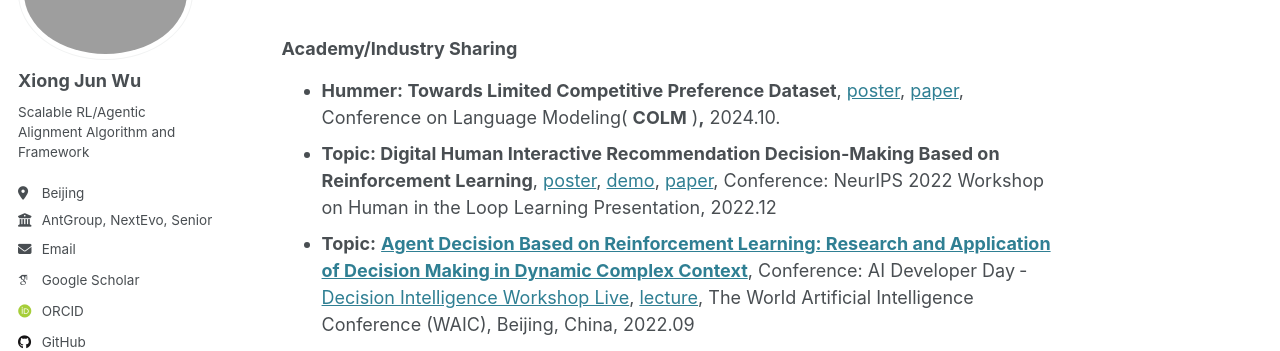
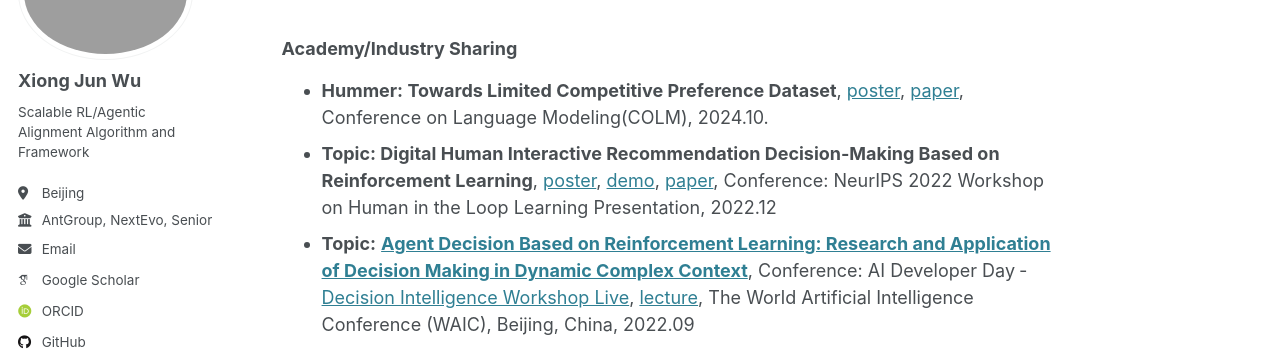
Before and after one commit to junwuxgi/junwuxgi.github.io, a Jekyll site: the page built from _pages/about.md, in a window 1280 px wide and 900 px high, scrolled down 330 px. Shown: the part 180-531 px from the top of the window. Built offline with Jekyll 4.4.1, drawn with Linux system fonts in a browser that asks for light colours; some web fonts are replaced.

```diff
--- a/_pages/about.md
+++ b/_pages/about.md
@@ -17,7 +17,7 @@ redirect_from:
 
 ### Academy/Industry Sharing
 
-* **Hummer: Towards Limited Competitive Preference Dataset**, [poster](files/poster_hummer_2024_10.jpeg), [paper](https://openreview.net/pdf?id=aKwQPRjdGa), Conference on Language Modeling( **COLM** )**,** 2024.10.
+* **Hummer: Towards Limited Competitive Preference Dataset**, [poster](files/poster_hummer_2024_10.jpeg), [paper](https://openreview.net/pdf?id=aKwQPRjdGa), Conference on Language Modeling(COLM), 2024.10.
 * **Topic: Digital Human Interactive Recommendation Decision‑Making Based on Reinforcement Learning**, [poster](files/poster_dighum_rec_rl_poster_neuripshill_2022_12.pdf), [demo](https://neurips.cc/virtual/2022/64429), [paper](https://arxiv.org/abs/2210.10638), Conference: NeurIPS 2022 Workshop on Human in the Loop Learning Presentation, 2022.12
 * **Topic:** **[Agent Decision Based on Reinforcement Learning: Research and Application of Decision Making in Dynamic Complex Context](https://www.bilibili.com/video/BV1Fe411M732/)**, Conference: AI Developer Day ‑ [Decision Intelligence Workshop Live](http://rlchina.org/topic/548), [lecture](files/lecture_熊君武_AntGroup_WAIC_2022_09.pdf), The World Artificial Intelligence Conference (WAIC), Beijing, China, 2022.09
 * **Topic:** **Deep Reinforcement Learning in Intelligence Finance**, Conference: Reinforcement Learning Track, The Pacific Rim International Conference on Artificial Intelligence (PRICAI), Nanjing, China, 2018.08
```
